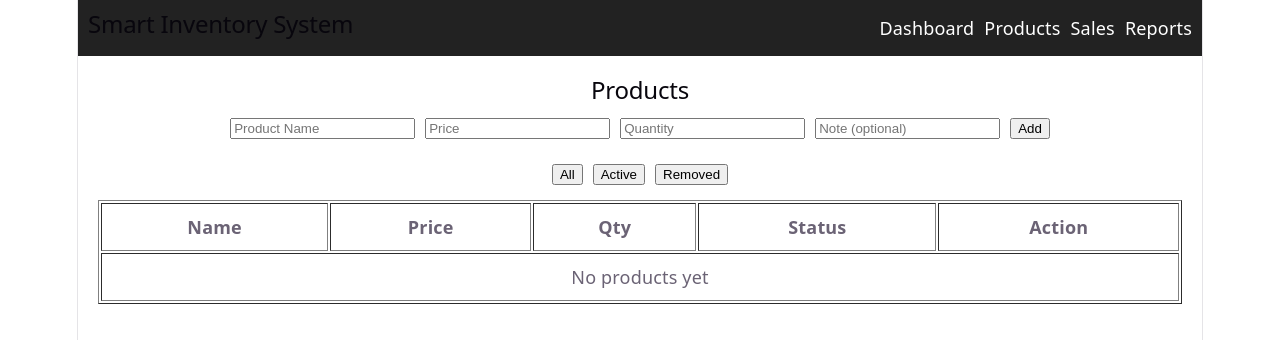
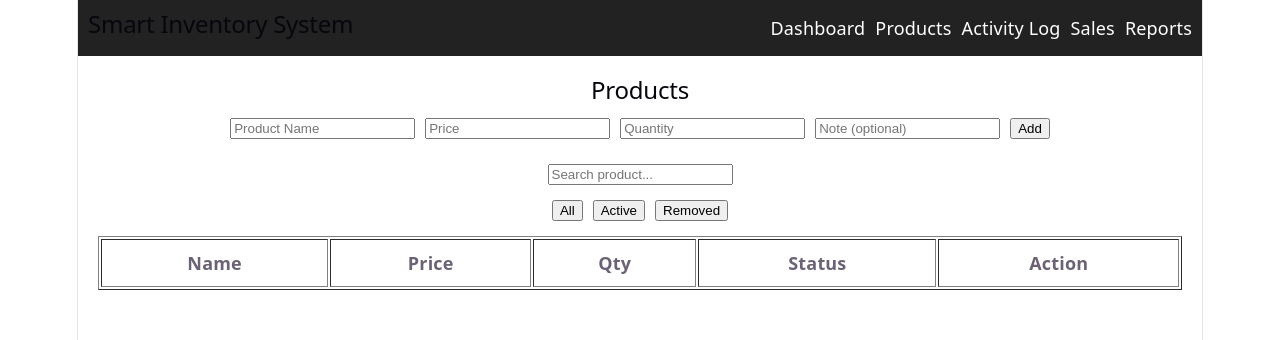
Before and after one commit to spravindu2003-dev/smart-inventory-system, a React app: page /products in a window 1280 px wide. Shown: the top 340 px of the page. Built offline with nearby package versions, Linux system fonts and the light colour scheme; the HTML template or start-up script is replaced by a standard one.

Commit message:
Added search system, activity log page, and improved navigation

```diff
--- a/src/App.jsx
+++ b/src/App.jsx
@@ -2,6 +2,7 @@ import { Routes, Route } from 'react-router-dom'
 import Navbar from './components/Navbar'
 import Dashboard from './pages/Dashboard'
 import Products from './pages/Products'
+import ActivityLog from './pages/ActivityLog'
 
 function App() {
   return (
@@ -13,6 +14,7 @@ function App() {
         <Route path="/products" element={<Products />} />
         <Route path="/sales" element={<h2>Sales Page</h2>} />
         <Route path="/reports" element={<h2>Reports Page</h2>} />
+        <Route path="/log" element={<ActivityLog />} />
       </Routes>
     </div>
   )
--- a/src/components/Navbar.jsx
+++ b/src/components/Navbar.jsx
@@ -2,15 +2,16 @@ import { Link } from 'react-router-dom'
 
 function Navbar() {
   return (
-    <nav style={{
+    <nav
+      style={{
         padding: "10px",
         background: "#222",
         color: "white",
         display: "flex",
         justifyContent: "space-between",
         alignItems: "center"
-    }}>
-
+      }}
+    >
       <h2>Smart Inventory System</h2>
 
       <div>
@@ -22,10 +23,18 @@ function Navbar() {
           Products
         </Link>
 
-        <span style={{ marginRight: "10px" }}>Sales</span>
-        <span>Reports</span>
+        <Link to="/log" style={{ marginRight: "10px", color: "white", textDecoration: "none" }}>
+          Activity Log
+        </Link>
+
+        <Link to="/sales" style={{ marginRight: "10px", color: "white", textDecoration: "none" }}>
+          Sales
+        </Link>
+
+        <Link to="/reports" style={{ color: "white", textDecoration: "none" }}>
+          Reports
+        </Link>
       </div>
-
     </nav>
   )
 }
--- /dev/null
+++ b/src/pages/ActivityLog.jsx
@@ -0,0 +1,57 @@
+import { useEffect, useState } from 'react'
+
+function ActivityLog() {
+  const [logs, setLogs] = useState([])
+
+  useEffect(() => {
+    const saved = localStorage.getItem('products')
+    const products = saved ? JSON.parse(saved) : []
+
+    let allLogs = []
+
+    products.forEach(p => {
+      if (Array.isArray(p.history)) {
+        p.history.forEach(h => {
+          allLogs.push({
+            product: p.name,
+            action: h.action,
+            time: h.time,
+            note: h.note
+          })
+        })
+      }
+    })
+
+    setLogs(allLogs.reverse())
+  }, [])
+
+  return (
+    <div style={{ padding: "20px" }}>
+      <h2>Activity Log</h2>
+
+      <table border="1" cellPadding="10" style={{ width: "100%" }}>
+        <thead>
+          <tr>
+            <th>Product</th>
+            <th>Action</th>
+            <th>Time</th>
+            <th>Note</th>
+          </tr>
+        </thead>
+
+        <tbody>
+          {logs.map((log, i) => (
+            <tr key={i}>
+              <td>{log.product}</td>
+              <td>{log.action}</td>
+              <td>{log.time}</td>
+              <td>{log.note || "-"}</td>
+            </tr>
+          ))}
+        </tbody>
+      </table>
+    </div>
+  )
+}
+
+export default ActivityLog
--- a/src/pages/Products.jsx
+++ b/src/pages/Products.jsx
@@ -6,7 +6,8 @@ function Products() {
   const [qty, setQty] = useState('')
   const [note, setNote] = useState('')
 
-  // ✅ FILTER STATE (NEW)
+  // 🔍 SEARCH + FILTER
+  const [search, setSearch] = useState('')
   const [filter, setFilter] = useState("all")
 
   const [products, setProducts] = useState(() => {
@@ -100,47 +101,27 @@ function Products() {
 
       {/* INPUTS */}
       <div style={{ marginBottom: "20px" }}>
-        <input
-          placeholder="Product Name"
-          value={name}
-          onChange={(e) => setName(e.target.value)}
-        />
-
-        <input
-          placeholder="Price"
-          value={price}
-          onChange={(e) => setPrice(e.target.value)}
-          style={{ marginLeft: "10px" }}
-        />
-
-        <input
-          placeholder="Quantity"
-          value={qty}
-          onChange={(e) => setQty(e.target.value)}
-          style={{ marginLeft: "10px" }}
-        />
-
-        <input
-          placeholder="Note (optional)"
-          value={note}
-          onChange={(e) => setNote(e.target.value)}
-          style={{ marginLeft: "10px" }}
-        />
-
-        <button onClick={addProduct} style={{ marginLeft: "10px" }}>
-          Add
-        </button>
+        <input placeholder="Product Name" value={name} onChange={(e) => setName(e.target.value)} />
+        <input placeholder="Price" value={price} onChange={(e) => setPrice(e.target.value)} style={{ marginLeft: "10px" }} />
+        <input placeholder="Quantity" value={qty} onChange={(e) => setQty(e.target.value)} style={{ marginLeft: "10px" }} />
+        <input placeholder="Note (optional)" value={note} onChange={(e) => setNote(e.target.value)} style={{ marginLeft: "10px" }} />
+        <button onClick={addProduct} style={{ marginLeft: "10px" }}>Add</button>
       </div>
 
-      {/* ✅ FILTER BUTTONS */}
+      {/* 🔍 SEARCH */}
+      <div style={{ marginBottom: "10px" }}>
+        <input
+          placeholder="Search product..."
+          value={search}
+          onChange={(e) => setSearch(e.target.value)}
+        />
+      </div>
+
+      {/* FILTER */}
       <div style={{ marginBottom: "15px" }}>
         <button onClick={() => setFilter("all")}>All</button>
-        <button onClick={() => setFilter("active")} style={{ marginLeft: "10px" }}>
-          Active
-        </button>
-        <button onClick={() => setFilter("removed")} style={{ marginLeft: "10px" }}>
-          Removed
-        </button>
+        <button onClick={() => setFilter("active")} style={{ marginLeft: "10px" }}>Active</button>
+        <button onClick={() => setFilter("removed")} style={{ marginLeft: "10px" }}>Removed</button>
       </div>
 
       {/* TABLE */}
@@ -156,23 +137,15 @@ function Products() {
         </thead>
 
         <tbody>
-          {products.length === 0 ? (
-            <tr>
-              <td colSpan="5" style={{ textAlign: "center" }}>
-                No products yet
-              </td>
-            </tr>
-          ) : (
-            products
-              // ✅ FILTER LOGIC
+          {products
             .filter((item) => {
-                if (filter === "all") return true
-                return item.status === filter
+              const matchStatus = filter === "all" ? true : item.status === filter
+              const matchSearch = item.name.toLowerCase().includes(search.toLowerCase())
+              return matchStatus && matchSearch
             })
             .map((item, index) => {
 
               const history = Array.isArray(item.history) ? item.history : []
-
               const created = history.find(h => h.action === "created") || history[0]
 
               const fullHistory = history
@@ -180,30 +153,15 @@ function Products() {
                 .join("\n")
 
               return (
-                  <tr
-                    key={index}
-                    style={{
-                      opacity: item.status === "removed" ? 0.5 : 1,
-                      textDecoration: item.status === "removed" ? "line-through" : "none"
-                    }}
-                  >
+                <tr key={index}>
 
-                    {/* NAME */}
                   <td title={created ? `Created: ${created.time}\nNote: ${created.note || "None"}` : ""}>
                     {item.name}
                   </td>
 
-                    {/* PRICE */}
-                    <td title={created ? `Created: ${created.time}\nNote: ${created.note || "None"}` : ""}>
-                      {item.price}
-                    </td>
+                  <td>{item.price}</td>
+                  <td>{item.qty}</td>
 
-                    {/* QTY */}
-                    <td title={created ? `Created: ${created.time}\nNote: ${created.note || "None"}` : ""}>
-                      {item.qty}
-                    </td>
-
-                    {/* STATUS */}
                   <td
                     title={fullHistory}
                     style={{
@@ -211,10 +169,9 @@ function Products() {
                       fontWeight: "bold"
                     }}
                   >
-                      {item.status === "active" ? "Active" : "Removed"}
+                    {item.status}
                   </td>
 
-                    {/* ACTION */}
                   <td title={fullHistory}>
                     <button onClick={() => toggleStatus(index)}>
                       {item.status === "active" ? "Remove" : "Restore"}
@@ -223,8 +180,7 @@ function Products() {
 
                 </tr>
               )
-              })
-          )}
+            })}
         </tbody>
       </table>
     </main>
```
Lines whose indentation alone changed are shown as unchanged.
